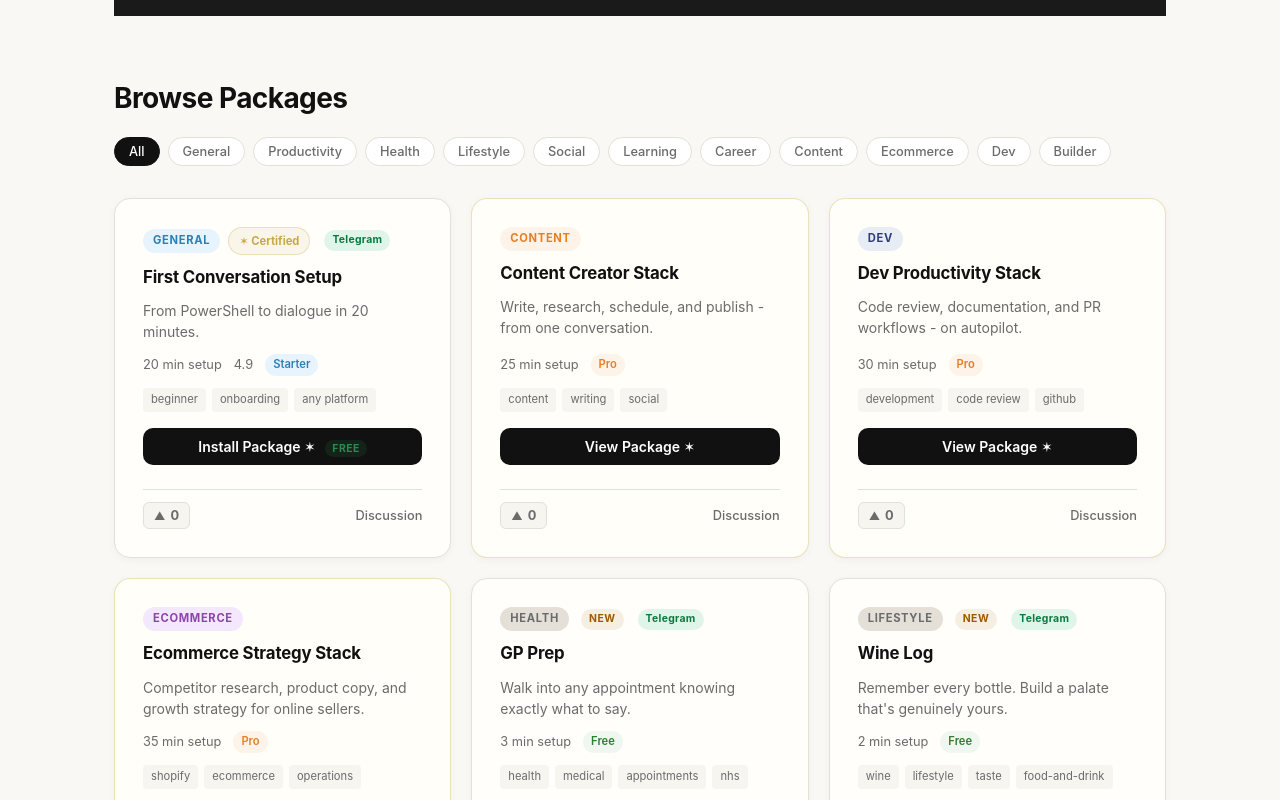
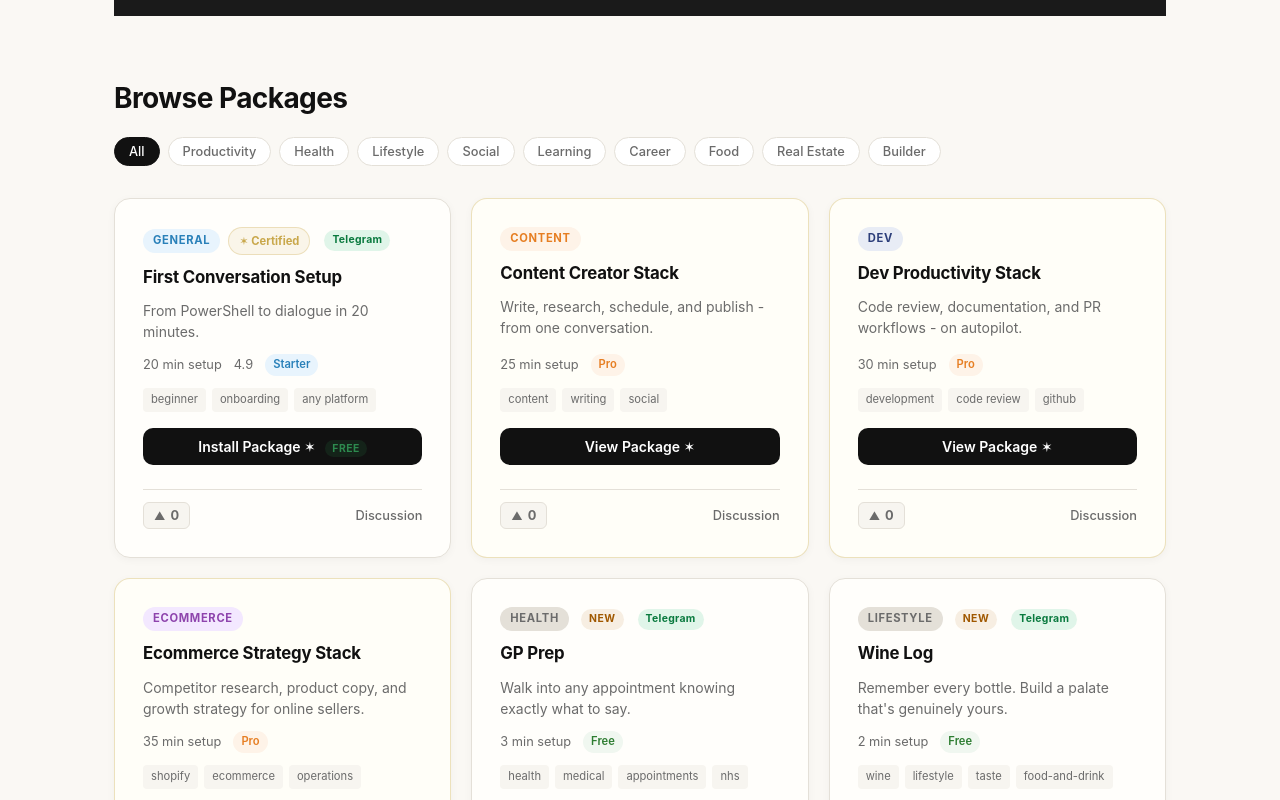
Before and after one commit to AgentStandard/web, a React (Vite) app: page / in a window 1280 px wide. Shown: the part 4020-4820 px from the top of the page. Built offline with nearby package versions, Linux system fonts and the light colour scheme; no server answers; the database is empty.

Commit message:
Add 5 new packages (Sleep Coach, Fitness Log, Habit Builder, Daily Journal, Travel Planner), fix OG image, update verticals

```diff
--- a/src/App.jsx
+++ b/src/App.jsx
@@ -1125,6 +1125,116 @@ const packages = [
     discussionUrl: null,
   },
   {
+    slug: 'sleep-coach',
+    name: 'Sleep Coach',
+    tagline: 'Better sleep starts with knowing your patterns.',
+    vertical: 'Health',
+    tier: 'Free',
+    setupTime: 3,
+    certified: false,
+    telegram: true,
+    isNew: true,
+    tags: ['Sleep', 'Health', 'Habits'],
+    description: 'Tracks your sleep, finds the patterns, and gives you specific advice based on what\'s actually happening — not generic sleep hygiene lists.',
+    features: [
+      'Sleep log: hours, quality, bed and wake times',
+      'Pattern recognition across days and weeks',
+      'Specific advice based on your data, not generic tips',
+      'Flags anything worth taking to a GP',
+      'Celebrates genuine improvement honestly',
+    ],
+    whoItsFor: 'Anyone who knows their sleep isn\'t right but can\'t work out why.',
+    discussionUrl: null,
+  },
+  {
+    slug: 'fitness-log',
+    name: 'Fitness Log',
+    tagline: 'Your workouts, tracked. Your progress, real.',
+    vertical: 'Health',
+    tier: 'Free',
+    setupTime: 3,
+    certified: false,
+    telegram: true,
+    isNew: true,
+    tags: ['Fitness', 'Health', 'Training'],
+    description: 'Logs every session, tracks real progress, and notices trends you\'d miss — without the noise of a full coaching app.',
+    features: [
+      'Workout log: exercises, sets, reps, time, distance',
+      'Progress tracking across weeks and months',
+      'Trend spotting: gains, plateaus, and missed sessions',
+      'Recovery check-ins: sleep, soreness, energy',
+      'Honest assessment — no hype, no catastrophising',
+    ],
+    whoItsFor: 'People who train consistently and want a simple log that actually builds a picture over time.',
+    discussionUrl: null,
+  },
+  {
+    slug: 'habit-builder',
+    name: 'Habit Builder',
+    tagline: 'The habits you want, built by someone who notices.',
+    vertical: 'Productivity',
+    tier: 'Free',
+    setupTime: 3,
+    certified: false,
+    telegram: true,
+    isNew: true,
+    tags: ['Habits', 'Productivity', 'Accountability'],
+    description: 'Builds the habits you actually want — not the ones you think you should want. Tracks commitment, follows up honestly, and helps you understand what\'s breaking down when it does.',
+    features: [
+      'Honest check-ins on what you committed to',
+      'Root cause analysis when habits break down',
+      'Habit stacking and implementation support',
+      'Streak tracking without making streaks the point',
+      'Long-view coaching: consistency over perfection',
+    ],
+    whoItsFor: 'Anyone who\'s tried and failed to build a habit and wants to understand why before trying again.',
+    discussionUrl: null,
+  },
+  {
+    slug: 'daily-journal',
+    name: 'Daily Journal',
+    tagline: 'Five minutes. One honest entry. Over time, it compounds.',
+    vertical: 'Productivity',
+    tier: 'Free',
+    setupTime: 2,
+    certified: false,
+    telegram: true,
+    isNew: true,
+    tags: ['Journal', 'Reflection', 'Mindfulness'],
+    description: 'A journalling companion that prompts without over-structuring. Follows what you bring, tracks themes over time, and helps you find your own voice on the page.',
+    features: [
+      'Smart prompts based on what you bring to the session',
+      'Theme tracking across weeks and months',
+      'Pattern surfacing: recurring worries, aspirations, people',
+      'Memory across sessions — trace your thinking over time',
+      'No judgment, no polish required',
+    ],
+    whoItsFor: 'Anyone who wants to reflect more but keeps starting and stopping journal practices.',
+    discussionUrl: null,
+  },
+  {
+    slug: 'travel-planner',
+    name: 'Travel Planner',
+    tagline: 'Every trip, planned and remembered.',
+    vertical: 'Lifestyle',
+    tier: 'Free',
+    setupTime: 3,
+    certified: false,
+    telegram: true,
+    isNew: true,
+    tags: ['Travel', 'Lifestyle', 'Planning'],
+    description: 'Plans trips based on your actual travel style, remembers every journey, and uses what you loved (and didn\'t) to make the next one better.',
+    features: [
+      'Trip planning tailored to your style and constraints',
+      'Full trip memory: restaurants, neighbourhoods, what to skip',
+      'Recommendations based on your taste, not generic lists',
+      'Packing, logistics, and realistic timing built in',
+      'Post-trip capture: what to remember, what to do differently',
+    ],
+    whoItsFor: 'Anyone who travels and wants an agent that knows them as a traveller.',
+    discussionUrl: null,
+  },
+  {
     slug: 'finance-analyst',
     name: 'Finance Analyst',
     tagline: 'Credit, rates, and equity research. Coming April 2026.',
@@ -1143,7 +1253,7 @@ const packages = [
   }
 ]
 
-const verticals = ['All', 'General', 'Productivity', 'Health', 'Lifestyle', 'Social', 'Learning', 'Career', 'Content', 'Ecommerce', 'Dev', 'Builder'] // Finance hidden until April 15
+const verticals = ['All', 'Productivity', 'Health', 'Lifestyle', 'Social', 'Learning', 'Career', 'Food', 'Real Estate', 'Builder'] // Finance hidden until April 15
 
 function PackageCard({ pkg }) {
   const isCommunity = !pkg.certified
```
Also changed, not shown: 1 other file (tests, documents, lock files or other folders).
